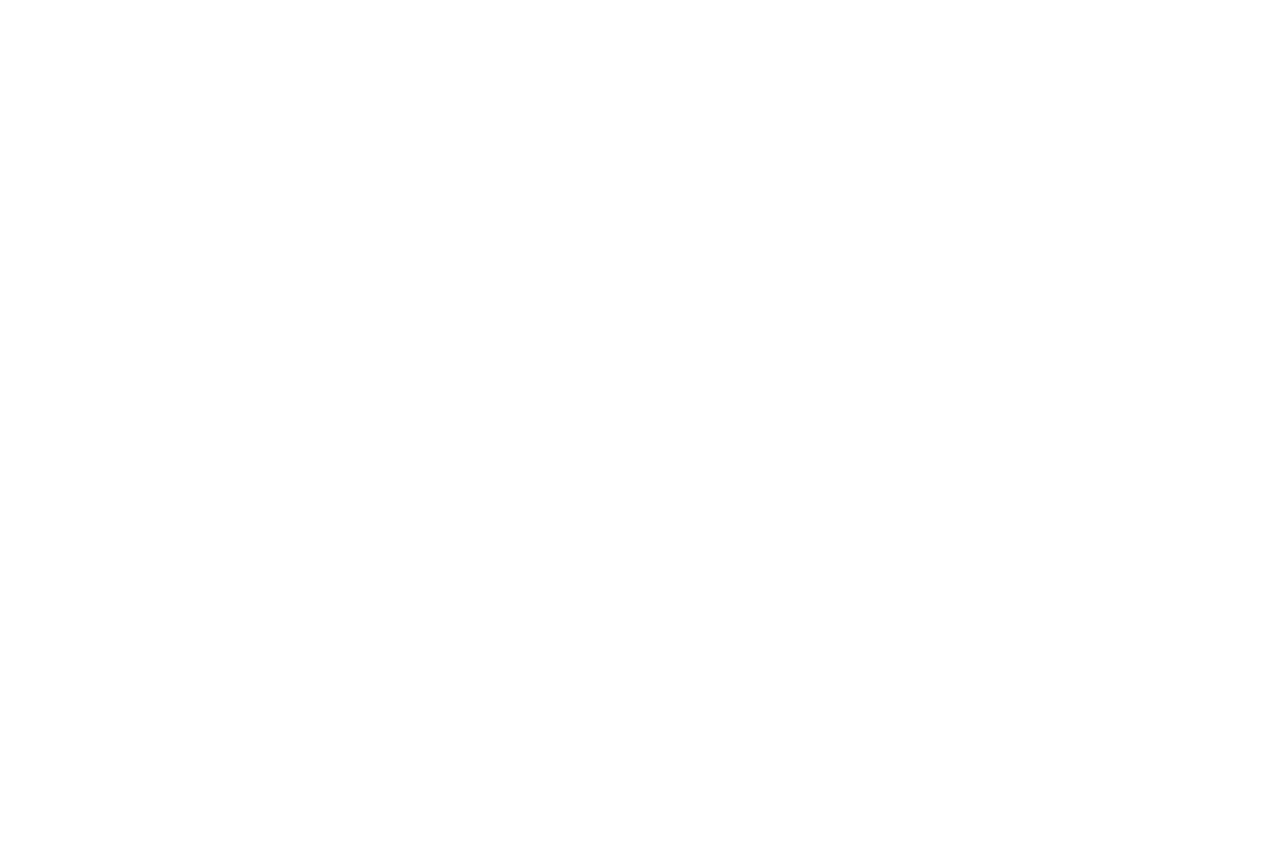
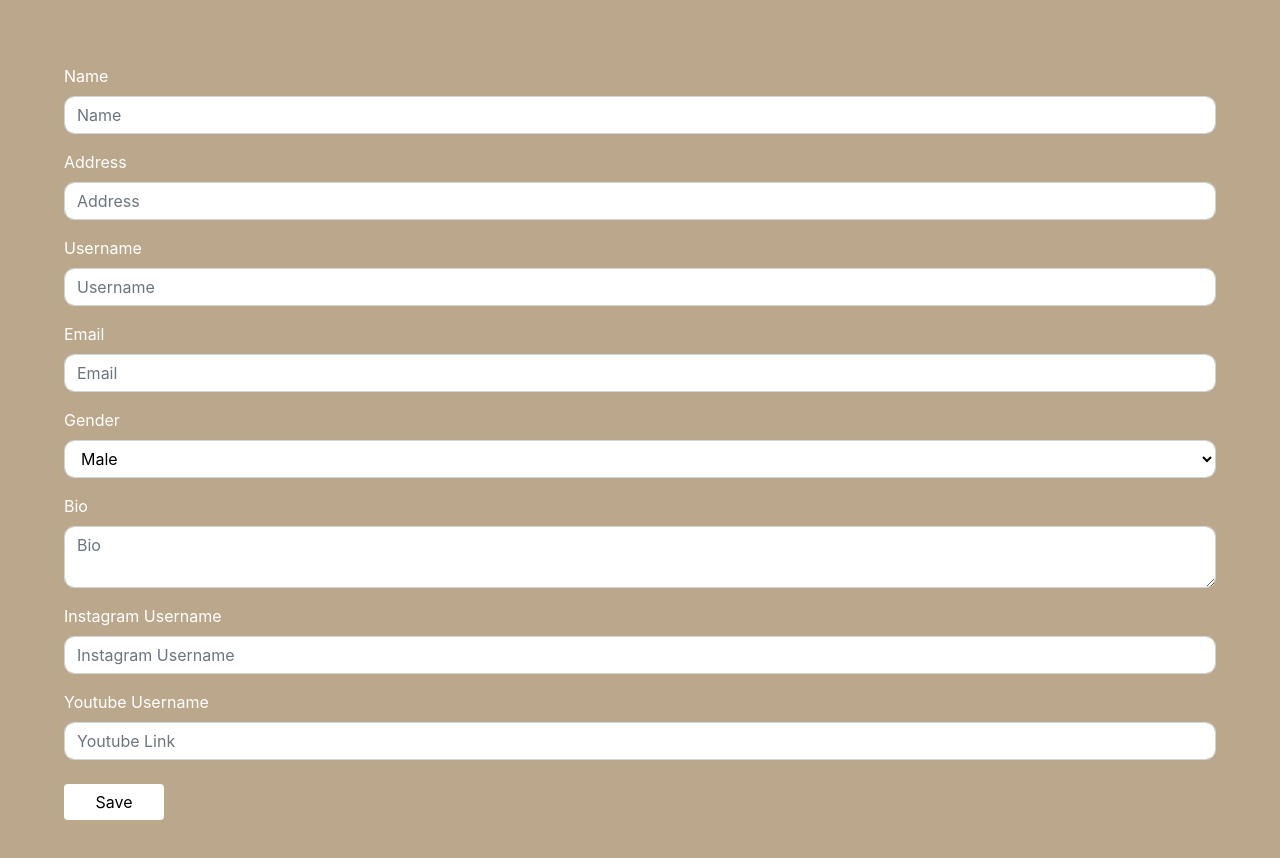
Before and after one commit to SelimAlastra/Fitness-and-Nutrition-Aggregator, a React (Create React App) app in the folder client/: page /professional/profile/edit/1 in a window 1280 px wide. Shown: the top 858 px of the page. Before the commit the page ends 800 px from the top, so only its background shows below. Built offline with nearby package versions, Linux system fonts and the light colour scheme; no server answers.

Commit message:
Link edit professional details to database

```diff
--- a/client/src/App.js
+++ b/client/src/App.js
@@ -1,11 +1,13 @@
 import { Switch, Route } from "react-router-dom";
+import EditProfessionalDetails from "./components/ProfessionalProfile/EditProfessionalDetails";
 import ProfessionalProfile from './components/ProfessionalProfile/ProfessionalProfile';
 
-const App = () => {
 
+const App = (props) => {
   return (
     <Switch>
       <Route exact path="/professional/profile/:id" component={ProfessionalProfile}></Route>
+      <Route exact path="/professional/profile/edit/:id" component={EditProfessionalDetails} ></Route>
     </Switch>
   );
 }
--- a/client/src/api/index.js
+++ b/client/src/api/index.js
@@ -1,8 +1,12 @@
 import axios from "axios";
 
+
+// Professional Users
 const professionalUsersUrl = "http://localhost:5000/professionalUsers";
 export const getProfessional = (id) => axios.get(`${professionalUsersUrl}/${id}`);
+export const updateProfessional = (id, updatedProfile) => axios.post(`${professionalUsersUrl}/update/${id}`, updatedProfile);
 
 
+// Services
 const servicesUrl = "http://localhost:5000/services";
 export const getServices = () => axios.get(servicesUrl);
--- /dev/null
+++ b/client/src/components/ProfessionalProfile/EditProfessionalDetails.css
@@ -0,0 +1,27 @@
+.formContainer {
+    padding: 5%;
+    box-shadow: 0 4px 8px 0 rgba(0, 0, 0, 0.2);
+    background-color: #BBA78C;
+}
+
+.inputItem {
+    border-radius: 10px;
+    background-color: white;
+    color: Black;
+}
+
+.label {
+    color: white;
+}
+
+.saveButton {
+    background-color:  white;
+    border: none;
+    color: black;
+    min-width: 100px;
+}
+
+.saveButton:hover {
+    background-color: lightgray;
+    border: none;
+}
--- a/client/src/components/ProfessionalProfile/EditProfessionalDetails.js
+++ b/client/src/components/ProfessionalProfile/EditProfessionalDetails.js
@@ -0,0 +1,179 @@
+import 'bootstrap/dist/css/bootstrap.min.css';
+import { Form, Container, Button, Option } from "react-bootstrap";
+import React, { useEffect, useState } from 'react';
+import { useDispatch, useSelector } from 'react-redux';
+//import { getProfessional } from '../../actions/professionals';
+import "./EditProfessionalDetails.css";
+import { updateProfessional } from '../../actions/professionals';
+
+const EditProfessionalDetails = (props) => {
+    const dispatch = useDispatch();
+
+    const [name, setName] = useState("");
+    const [address, setAddress] = useState("");
+    const [username, setUsername] = useState("");
+    const [email, setEmail] = useState("");
+    const [bio, setBio] = useState("");
+    const [instagramLink, setInstagramLink] = useState("");
+    const [youtubeLink, setYoutubeLink] = useState("");
+    const [gender, setGender] = useState("");
+    const [dob, setDob] = useState(new Date());
+    const [password, setPassword] = useState("");
+    const [isBanned, setIsBanned] = useState(false);
+    const [tags, setTags] = useState([]);
+    const [ID, setID] = useState("");
+
+    useEffect(() => {
+        fetch("http://localhost:5000/professionalUsers/" + props.match.params.id)
+        .then(response => response.json())
+        .then(data => {
+            setName(data.name);
+            setAddress(data.address);
+            setUsername(data.username);
+            setEmail(data.email);
+            setBio(data.bio);
+            setInstagramLink(data.instagramLink);
+            setYoutubeLink(data.youtubeLink);
+            setGender(data.gender);
+            setDob(data.dob);
+            setPassword(data.password);
+            setIsBanned(data.isBanned);
+            setTags(data.tags);
+            setID(data._id);
+        })
+    }, [dispatch]);
+
+    function handleSubmit(event) {
+        event.preventDefault();
+        const updatedProfile = {
+            name: name,
+            username: username,
+            address: address,
+            email: email,
+            bio: bio,
+            instagramLink: instagramLink,
+            youtubeLink: youtubeLink,
+            gender: gender,
+            dob: dob,
+            password: password,
+            isBanned: isBanned,
+            tags: tags,
+        }
+        dispatch(updateProfessional(ID, updatedProfile));
+        console.log("Saved");
+
+
+    }
+
+    return (
+        <div className="formContainer">
+            <Form onSubmit={handleSubmit}>
+                <Form.Group>
+                    <Form.Label className="label">Name</Form.Label>
+                    <Form.Control
+                        className="inputItem"
+                        id="name"
+                        name="name"
+                        value={name}
+                        placeholder="Name"
+                        onChange={(e) => setName(e.target.value)}
+                        required
+                    />
+                </Form.Group>
+                <Form.Group>
+                    <Form.Label className="label">Address</Form.Label>
+                    <Form.Control
+                        className="inputItem"
+                        id="address"
+                        name="address"
+                        value={address}
+                        placeholder="Address"
+                        onChange={(e) => setAddress(e.target.value)}
+                        required
+                    />
+                </Form.Group>
+                <Form.Group>
+                    <Form.Label className="label">Username</Form.Label>
+                    <Form.Control
+                        className="inputItem"
+                        id="username"
+                        name="username"
+                        value={username}
+                        placeholder="Username"
+                        onChange={(e) => setUsername(e.target.value)}
+                        required
+                    />
+                </Form.Group>
+                <Form.Group>
+                    <Form.Label className="label">Email</Form.Label>
+                    <Form.Control
+                        className="inputItem"
+                        id="email"
+                        name="email"
+                        value={email}
+                        placeholder="Email"
+                        onChange={(e) => setEmail(e.target.value)}
+                        required
+                    />
+                </Form.Group>
+                <Form.Group>
+                    <Form.Label className="label">Gender</Form.Label>
+                    <Form.Control
+                        className="inputItem"
+                        as="select"
+                        id="gender"
+                        name="gender"
+                        value={gender}
+                        placeholder="Gender"
+                        onChange={(e) => setGender(e.target.value)}
+                        required
+                    >
+                        <option>Male</option>
+                        <option>Female</option>
+                        <option>Other</option>
+                    </Form.Control>
+                </Form.Group>
+                <Form.Group>
+                    <Form.Label className="label">Bio</Form.Label>
+                    <Form.Control
+                        className="inputItem"
+                        id="bio"
+                        as="textarea"
+                        name="bio"
+                        value={bio}
+                        placeholder="Bio"
+                        onChange={(e) => setBio(e.target.value)}
+                    />
+                </Form.Group>
+                <Form.Group>
+                    <Form.Label className="label">Instagram Username</Form.Label>
+                    <Form.Control
+                        className="inputItem"
+                        id="instagramLink"
+                        name="instagramLink"
+                        value={instagramLink}
+                        placeholder="Instagram Username"
+                        onChange={(e) => setInstagramLink(e.target.value)}
+                    />
+                </Form.Group>
+                <Form.Group>
+                    <Form.Label className="label">Youtube Username</Form.Label>
+                    <Form.Control
+                        className="inputItem"
+                        id="youtubeLink"
+                        name="youtubeLink"
+                        value={youtubeLink}
+                        placeholder="Youtube Link"
+                        onChange={(e) => setYoutubeLink(e.target.value)}
+                    /><br/>
+                    <Button type="submit" className="saveButton">Save</Button>
+                </Form.Group>
+            </Form>
+        </div>
+    );
+
+
+
+}
+
+export default EditProfessionalDetails;
--- a/client/src/components/ProfessionalProfile/ProfessionalProfile.js
+++ b/client/src/components/ProfessionalProfile/ProfessionalProfile.js
@@ -4,20 +4,27 @@ import ProfileInfo from './ProfileInfo/ProfileInfo';
 import Services from './Services/Services';
 import Thumbnails from "./Thumbnails/Thumbnails";
 import Modal from "react-modal";
-
 import { useDispatch, useSelector } from 'react-redux';
 import { getProfessional } from '../../actions/professionals';
-import { getServices } from "../../actions/services";
 
 const ProfessionalProfile = (props) => {
+    const dispatch = useDispatch();
 
-    const dispatch = useDispatch();
+    const [name, setName] = useState("");
+    const [location, setLocation] = useState("");
+    const [description, setDescription] = useState("");
+    const [instagramLink, setInstagramLink] = useState("");
+    const [youtubeLink, setYoutubeLink] = useState("");
 
     useEffect(() => {
         dispatch(getProfessional(props.match.params.id));
     }, [dispatch]);
 
     const profile = useSelector((state) => state.professional);
+
+
+    console.log(name);
+    console.log(location);
 
 
     const [videoUrls, setVideoUrls] = useState([]);
@@ -35,6 +42,147 @@ const ProfessionalProfile = (props) => {
         setEditServicesIsOpen(false);
         window.alert("Updated!");
     }
+
+    function generateEditLink(isProfessional) {
+        if (isProfessional) {
+            return (<h5 className="editLink" onClick={() => setEditDetailsIsOpen(true)}>Edit my details</h5>);
+        }
+        // return <h5 className="editLink">
+        // <Switch>
+        //     <Route exact path="/edit" component={EditProfessionalDetails}>Edit my details</Route>
+        // </Switch>
+        // </h5>;
+    }
+
+
+    return (
+        <div className="sectionContainer">
+            <div className="section">
+                <div>
+                    { generateEditLink(isProfessional)  }
+                </div>
+                <ProfileInfo profile={profile} />
+            </div>
+            <div className="section">
+                <Services
+                name={name}
+                userID={profile._id}
+                isProfessional={isProfessional}
+                toggleLink={() => setEditServicesIsOpen(!editServicesIsOpen)}
+                />
+            </div>
+            <div className="section">
+                <h2 className="pageText">Most Viewed Videos</h2>
+                <Thumbnails videoUrls={videoUrls}/>
+            </div>
+            <Modal
+            className="modal"
+            isOpen={editDetailsIsOpen}
+            onRequestClose={() => setEditDetailsIsOpen(false)}
+            >
+                <div data-testid="detailsPopup">
+                    <h2 className="modalTitle">Edit Details</h2>
+                    <hr/><br/>
+                    <form onSubmit={handleDetailsFormSubmit}>
+                        <div className="formContainer">
+                            <label className="inputLabel">Name</label>
+                            <input
+                            name="name"
+                            className="textInput"
+                            value={name}
+                            placeholder="Name"
+                            onChange={(e) => {setName(e.target.value)}}>
+                            </input>
+                            <label className="inputLabel">Location</label>
+                            <input
+                            name="location"
+                            className="textInput"
+                            value={location}
+                            placeholder="Location"
+                            onChange={(e) => {location =  e.target.value}}>
+                            </input>
+                            <label className="inputLabel">Description</label>
+                            <textarea
+                            name="description"
+                            className="textField"
+                            value={description}
+                            placeholder="Description"
+                            onChange={(e) => {setDescription(e.target.value)}}>
+                            </textarea>
+                            <label className="inputLabel">Instagram Username</label>
+                            <input
+                            name="instagramLink"
+                            className="textInput"
+                            value={instagramLink}
+                            placeholder="Instagram Username"
+                            onChange={(e) => {setInstagramLink(e.target.value)}}>
+                            </input>
+                            <label className="inputLabel">YouTube Username</label>
+                            <input
+                            name="youtubeLink"
+                            className="textInput"
+                            value={youtubeLink}
+                            placeholder="YouTube Username"
+                            onChange={(e) => {setYoutubeLink(e.target.value)}}>
+                            </input>
+                            <hr />
+                            <div className="buttonsContainer">
+                                <input
+                                className="submitButton"
+                                type="submit"
+                                value="Submit"
+                                onClick={handleDetailsFormSubmit}
+                                />
+                            </div>
+                        </div>
+                    </form>
+                </div>
+            </Modal>
+            {/* <Modal
+            className="modal"
+            isOpen={editServicesIsOpen}
+            onRequestClose={() => setEditServicesIsOpen(false)}
+            >
+                <div data-testid="detailsPopup">
+                <h2 className="modalTitle">Add Service</h2>
+                <hr />
+                <div className="addService">
+                        <input
+                        id="newServiceInput"
+                        name="newService"
+                        placeholder="Service"
+                        className="textInput"
+                        />
+                    </div>
+                    <div className="buttonsContainer">
+                        <input
+                        className="submitButton"
+                        type="submit"
+                        value="Submit"
+                        onClick={() => {addService()}}
+                        />
+                    </div>
+                    <br />
+                    <h2 className="modalTitle">Edit Services</h2>
+                    <hr/><br/>
+                    <div className="services">
+                        {createServices(services)}
+                    </div>
+                    <div className="buttonsContainer">
+                        <input
+                        className="submitButton"
+                        type="submit"
+                        value="Close"
+                        onClick={() => setEditServicesIsOpen(false)}
+                        />
+                    </div>
+                </div>
+            </Modal> */}
+        </div>
+    );
+
+
+
 
     // function createServices(services) {
     //     var availableServices = services;
@@ -82,11 +230,7 @@ const ProfessionalProfile = (props) => {
     //     }
     // }
 
-    function generateEditLink(isProfessional) {
-        if (isProfessional) {
-            return (<h5 className="editLink" onClick={() => setEditDetailsIsOpen(true)}>Edit my details</h5>);
-        }
-    }
+
 
     // function addService() {
     //     let newService = document.getElementById("newServiceInput").value;
@@ -100,131 +244,7 @@ const ProfessionalProfile = (props) => {
     //     }
     // }
 
-    return (
-        <div className="sectionContainer">
-            <div className="section">
-                <div>
-                    { generateEditLink(isProfessional)  }
-                </div>
-                <ProfileInfo profile={profile} />
-            </div>
-            <div className="section">
-                <Services
-                //services={}
-                userID={profile._id}
-                isProfessional={isProfessional}
-                toggleLink={() => setEditServicesIsOpen(!editServicesIsOpen)}
-                />
-            </div>
-            <div className="section">
-                <h2 className="pageText">Most Viewed Videos</h2>
-                <Thumbnails videoUrls={videoUrls}/>
-            </div>
-            {/* <Modal
-            className="modal"
-            isOpen={editDetailsIsOpen}
-            onRequestClose={() => setEditDetailsIsOpen(false)}
-            >
-                <div data-testid="detailsPopup">
-                    <h2 className="modalTitle">Edit Details</h2>
-                    <hr/><br/>
-                    <form onSubmit={handleDetailsFormSubmit}>
-                        <div className="formContainer">
-                            <label className="inputLabel">Name</label>
-                            <input
-                            name="name"
-                            className="textInput"
-                            value={name}
-                            placeholder="Name"
-                            onChange={(e) => {name = e.target.value}}>
-                            </input>
-                            <label className="inputLabel">Location</label>
-                            <input
-                            name="location"
-                            className="textInput"
-                            value={location}
-                            placeholder="Location"
-                            onChange={(e) => {location =  e.target.value}}>
-                            </input>
-                            <label className="inputLabel">Description</label>
-                            <textarea
-                            name="description"
-                            className="textField"
-                            value={description}
-                            placeholder="Description"
-                            onChange={(e) => {setDescription(e.target.value)}}>
-                            </textarea>
-                            <label className="inputLabel">Instagram Username</label>
-                            <input
-                            name="instagramLink"
-                            className="textInput"
-                            value={instagramLink}
-                            placeholder="Instagram Username"
-                            onChange={(e) => {setInstagramLink(e.target.value)}}>
-                            </input>
-                            <label className="inputLabel">YouTube Username</label>
-                            <input
-                            name="youtubeLink"
-                            className="textInput"
-                            value={youtubeLink}
-                            placeholder="YouTube Username"
-                            onChange={(e) => {setYoutubeLink(e.target.value)}}>
-                            </input>
-                            <hr />
-                            <div className="buttonsContainer">
-                                <input
-                                className="submitButton"
-                                type="submit"
-                                value="Submit"
-                                onClick={handleDetailsFormSubmit}
-                                />
-                            </div>
-                        </div>
-                    </form>
-                </div>
-            </Modal>
-            <Modal
-            className="modal"
-            isOpen={editServicesIsOpen}
-            onRequestClose={() => setEditServicesIsOpen(false)}
-            >
-                <div data-testid="detailsPopup">
-                <h2 className="modalTitle">Add Service</h2>
-                <hr />
-                <div className="addService">
-                        <input
-                        id="newServiceInput"
-                        name="newService"
-                        placeholder="Service"
-                        className="textInput"
-                        />
-                    </div>
-                    <div className="buttonsContainer">
-                        <input
-                        className="submitButton"
-                        type="submit"
-                        value="Submit"
-                        onClick={() => {addService()}}
-                        />
-                    </div>
-                    <br />
-                    <h2 className="modalTitle">Edit Services</h2>
-                    <hr/><br/>
-                    <div className="services">
-                        {createServices(services)}
-                    </div>
-                    <div className="buttonsContainer">
-                        <input
-                        className="submitButton"
-                        type="submit"
-                        value="Close"
-                        onClick={() => setEditServicesIsOpen(false)}
-                        />
-                    </div>
-                </div>
-            </Modal> */}
-        </div>
-    );
+
 }
 
 
--- a/client/src/components/ProfessionalProfile/ProfileInfo/ProfileInfo.css
+++ b/client/src/components/ProfessionalProfile/ProfileInfo/ProfileInfo.css
@@ -26,8 +26,8 @@
 
 .socialIcon {
     padding: 2%;
-    width: 200%;
-    height: 200%;
+    width: 10%;
+    height: 10%;
     cursor: pointer;
   }
 
--- a/client/src/components/ProfessionalProfile/ProfileInfo/ProfileInfo.js
+++ b/client/src/components/ProfessionalProfile/ProfileInfo/ProfileInfo.js
@@ -3,7 +3,7 @@ import { faInstagram, faYoutube } from "@fortawesome/free-brands-svg-icons"
 import './ProfileInfo.css';
 import Tags from '../Tags/Tags';
 
-function ProfileInfo({profile}) {
+function ProfileInfo({profile, name}) {
     return (
         <div>
             <div className="profileImage">
--- a/client/src/components/ProfessionalProfile/Services/Services.js
+++ b/client/src/components/ProfessionalProfile/Services/Services.js
@@ -42,9 +42,9 @@ const Services = ({userID, isProfessional, toggleLink}) => {
     }
 
     function generateEditServicesLink(isProfessional) {
-        if (isProfessional) {
-            return (<h5 className="editLink" onClick={() => toggleLink()}>Edit my services</h5>);
-        }
+        // if (isProfessional) {
+        //     return (<h5 className="editLink" onClick={() => toggleLink()}>Edit my services</h5>);
+        // }
     }
 }
 
--- a/client/src/reducers/professionals.js
+++ b/client/src/reducers/professionals.js
@@ -1,6 +1,8 @@
 export default (professional = {}, action) => {
     switch (action.type) {
         case 'FETCH':
+            return action.payload;
+        case 'UPDATE':
             return action.payload;
         default:
             return professional;
```
Also changed, not shown: client/src/actions/professionals.js (+10 -0 lines), 1 other file (tests, documents, lock files or other folders).
